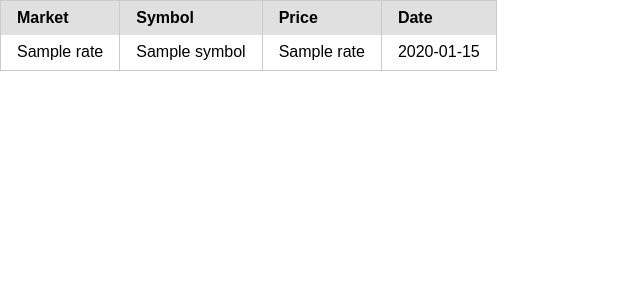
After one commit to cantecim/symfony-exchange-adapter, a Symfony app: template templates/home.html.twig in a window 1280 px wide. The commit adds this page. Shown: the top 300 px of the page, without its empty margins (0-640 px from the left). Run offline with Twig, Linux system fonts and the light colour scheme; the template is opened without the code that fills it: most values are stand-ins (such as "Sample title", 1, 10 or a date in 2020); some libraries are stand-ins or nearby versions.

Commit message:
finalise home page

```diff
--- a/templates/base.html.twig
+++ b/templates/base.html.twig
@@ -3,10 +3,11 @@
     <head>
         <meta charset="UTF-8">
         <title>{% block title %}Welcome!{% endblock %}</title>
-        {% block stylesheets %}{% endblock %}
+        <meta name="viewport" content="width=device-width, initial-scale=1">
+
+        <link rel="stylesheet" href="https://unpkg.com/purecss@1.0.0/build/pure-min.css" integrity="sha384-nn4HPE8lTHyVtfCBi5yW9d20FjT8BJwUXyWZT9InLYax14RDjBj46LmSztkmNP9w" crossorigin="anonymous">
     </head>
     <body>
         {% block body %}{% endblock %}
-        {% block javascripts %}{% endblock %}
     </body>
 </html>
--- /dev/null
+++ b/templates/home.html.twig
@@ -0,0 +1,24 @@
+{% extends 'base.html.twig' %}
+{% block body %}
+    <table class="pure-table">
+        <thead>
+        <tr>
+            <th>Market</th>
+            <th>Symbol</th>
+            <th>Price</th>
+            <th>Date</th>
+        </tr>
+        </thead>
+        <tbody>
+        {% for rate in rates %}
+            <tr>
+                <td>{{ rate.MarketName }}</td>
+                <td>{{ rate.Symbol }}</td>
+                <td>{{ rate.Rate }}</td>
+                <td>{{ rate.PublishedDate|date('Y-m-d') }}</td>
+            </tr>
+        {% endfor %}
+        </tbody>
+    </table>
+
+{% endblock %}
```
Also changed, not shown: src/Controller/HomeController.php (+9 -4 lines).
